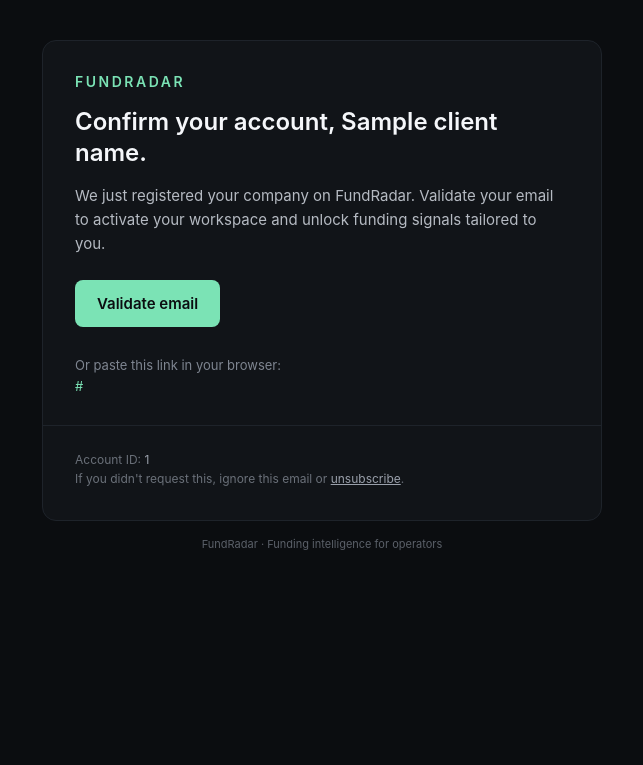
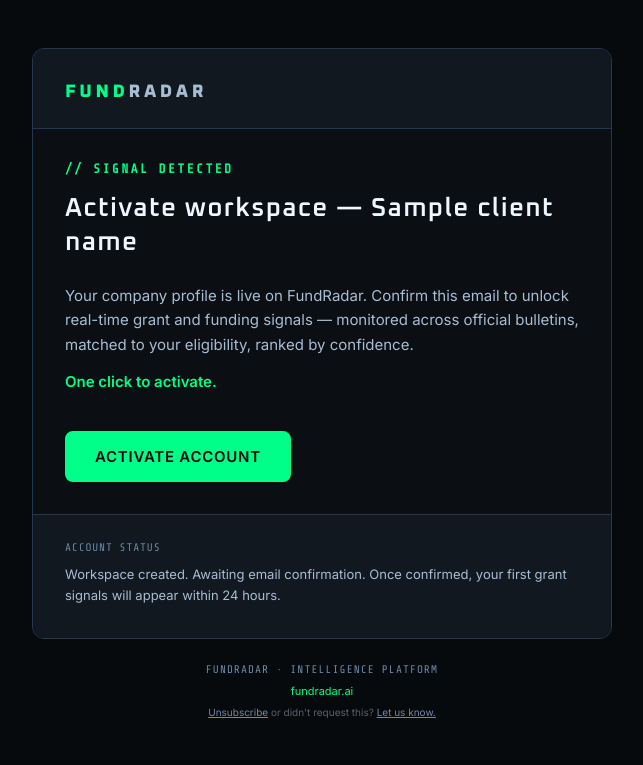
Before and after one commit to kikebodi/fundradar-validate-email, a Python web app: template templates/validate_email_template.html in a window 1280 px wide. Shown: the top 765 px of the page, without its empty margins (318-961 px from the left). Run offline with Jinja, Linux system fonts and the light colour scheme; the template is opened without the code that fills it: most values are stand-ins (such as "Sample title", 1, 10 or a date in 2020).

Commit message:
Update email template

```diff
--- a/templates/validate_email_template.html
+++ b/templates/validate_email_template.html
@@ -4,61 +4,89 @@
   <meta charset="utf-8" />
   <meta name="viewport" content="width=device-width, initial-scale=1.0" />
   <meta name="color-scheme" content="light dark" />
-    <title>Confirm your FundRadar account</title>
+  <title>Activate your FundRadar workspace</title>
+  <style>
+    @import url('https://fonts.googleapis.com/css2?family=Oxanium:wght@300;400;600;700;800&family=Share+Tech+Mono&family=Inter:wght@400;500;600&display=swap');
+  </style>
 </head>
-  <body style="margin:0;padding:0;background:#0B0D10;font-family:-apple-system,BlinkMacSystemFont,'Segoe UI',Helvetica,Arial,sans-serif;color:#E6E8EB;">
-    <table role="presentation" width="100%" cellpadding="0" cellspacing="0" border="0" style="background:#0B0D10;">
+<body style="margin:0;padding:0;background:#070A0D;font-family:Inter,-apple-system,BlinkMacSystemFont,'Segoe UI',Helvetica,Arial,sans-serif;color:#A8BDD4;">
+  <table role="presentation" width="100%" cellpadding="0" cellspacing="0" border="0" style="background:#070A0D;">
     <tr>
-        <td align="center" style="padding:40px 16px;">
-          <table role="presentation" width="100%" cellpadding="0" cellspacing="0" border="0" style="max-width:560px;background:#111418;border:1px solid #1E232A;border-radius:14px;">
+      <td align="center" style="padding:48px 20px;">
+
+        <!-- MAIN CARD -->
+        <table role="presentation" width="100%" cellpadding="0" cellspacing="0" border="0" style="max-width:580px;background:#0B0F13;border:1px solid #243650;border-radius:12px;overflow:hidden;">
+
+          <!-- HEADER STRIP WITH LOGO -->
           <tr>
-              <td style="padding:32px 32px 8px 32px;">
-                <div style="font-size:14px;letter-spacing:0.18em;text-transform:uppercase;color:#7BE3B5;font-weight:600;">FundRadar</div>
+            <td style="padding:32px 32px 24px 32px;border-bottom:1px solid #243650;background:#111820;">
+              <div style="font-family:Oxanium,sans-serif;font-size:18px;font-weight:800;letter-spacing:0.2em;text-transform:uppercase;color:#00FF88;margin:0;">
+                FUND<span style="color:#A8BDD4;">RADAR</span>
+              </div>
             </td>
           </tr>
+
+          <!-- PRIMARY CONTENT -->
           <tr>
-              <td style="padding:8px 32px 0 32px;">
-                <h1 style="margin:0;font-size:24px;line-height:1.3;color:#F5F7FA;font-weight:600;">
-                  {% if client_name %}Confirm your account, {{ client_name }}.{% else %}Confirm your account.{% endif %}
+            <td style="padding:32px 32px 0 32px;">
+              <div style="font-size:13px;letter-spacing:0.18em;text-transform:uppercase;color:#00FF88;font-weight:600;font-family:'Share Tech Mono',monospace;margin:0 0 16px 0;">
+                // SIGNAL DETECTED
+              </div>
+              <h1 style="margin:0 0 16px 0;font-size:26px;line-height:1.3;color:#F0F6FF;font-weight:600;font-family:Oxanium,sans-serif;letter-spacing:0.05em;">
+                {% if client_name %}Activate workspace — {{ client_name }}{% else %}Activate your workspace{% endif %}
               </h1>
             </td>
           </tr>
+
+          <!-- BODY TEXT -->
           <tr>
-              <td style="padding:16px 32px 24px 32px;">
-                <p style="margin:0;font-size:15px;line-height:1.6;color:#B5BAC2;">
-                  We just registered your company on FundRadar. Validate your email to activate your workspace and unlock funding signals tailored to you.
+            <td style="padding:8px 32px 28px 32px;">
+              <p style="margin:0 0 12px 0;font-size:15px;line-height:1.65;color:#A8BDD4;">
+                Your company profile is live on FundRadar. Confirm this email to unlock real-time grant and funding signals — monitored across official bulletins, matched to your eligibility, ranked by confidence.
+              </p>
+              <p style="margin:0;font-size:15px;line-height:1.65;color:#A8BDD4;">
+                <span style="color:#00FF88;font-weight:600;">One click to activate.</span>
               </p>
             </td>
           </tr>
+
+          <!-- CTA BUTTON -->
           <tr>
-              <td align="left" style="padding:0 32px 28px 32px;">
+            <td align="left" style="padding:8px 32px 32px 32px;">
               <a href="{{ validate_url }}"
-                   style="display:inline-block;background:#7BE3B5;color:#0B0D10;text-decoration:none;font-weight:600;font-size:15px;padding:14px 22px;border-radius:8px;">
-                  Validate email
+                 style="display:inline-block;background:#00FF88;color:#070A0D;text-decoration:none;font-weight:700;font-size:15px;padding:14px 28px;border-radius:8px;letter-spacing:0.05em;font-family:Inter,sans-serif;border:2px solid #00FF88;transition:all 0.2s;">
+                ACTIVATE ACCOUNT
               </a>
             </td>
           </tr>
+
+          <!-- FOOTER WITH SIGNAL INFO -->
           <tr>
-              <td style="padding:0 32px 28px 32px;">
-                <p style="margin:0;font-size:13px;line-height:1.6;color:#7E8590;">
-                  Or paste this link in your browser:<br />
-                  <a href="{{ validate_url }}" style="color:#7BE3B5;text-decoration:none;word-break:break-all;">{{ validate_url }}</a>
+            <td style="padding:24px 32px 32px 32px;background:#111820;border-top:1px solid #243650;">
+              <p style="margin:0 0 8px 0;font-size:11px;line-height:1.6;color:#6A8AA8;font-family:'Share Tech Mono',monospace;letter-spacing:0.08em;text-transform:uppercase;">
+                Account Status
+              </p>
+              <p style="margin:0;font-size:13px;line-height:1.6;color:#A8BDD4;">
+                Workspace created. Awaiting email confirmation. Once confirmed, your first grant signals will appear within 24 hours.
               </p>
             </td>
           </tr>
-            <tr>
-              <td style="padding:0 32px 32px 32px;border-top:1px solid #1E232A;">
-                <p style="margin:24px 0 0 0;font-size:12px;line-height:1.6;color:#6A7079;">
-                  Account ID: <span style="color:#9AA0AB;">{{ client_id }}</span><br />
-                  If you didn't request this, ignore this email or
-                  <a href="{{ unsubscribe_url }}" style="color:#9AA0AB;text-decoration:underline;">unsubscribe</a>.
+
+        </table>
+
+        <!-- FOOTER SECTION -->
+        <div style="max-width:580px;margin-top:24px;text-align:center;">
+          <p style="margin:0 0 8px 0;font-size:11px;color:#6A8AA8;letter-spacing:0.1em;text-transform:uppercase;font-family:'Share Tech Mono',monospace;">
+            FundRadar · Intelligence Platform
           </p>
-              </td>
-            </tr>
-          </table>
-          <div style="max-width:560px;margin-top:16px;font-size:11px;color:#5B6069;text-align:center;">
-            FundRadar · Funding intelligence for operators
+          <p style="margin:0;font-size:11px;color:#6A8AA8;">
+            <a href="https://fundradar.ai" style="color:#00FF88;text-decoration:none;">fundradar.ai</a>
+          </p>
+          <p style="margin:8px 0 0 0;font-size:10px;color:#5B6069;">
+            {% if unsubscribe_url %}<a href="{{ unsubscribe_url }}" style="color:#6A8AA8;text-decoration:underline;">Unsubscribe</a> or {% endif %}didn't request this? <a href="mailto:support@fundradar.ai?subject=Unexpected%20email" style="color:#6A8AA8;text-decoration:underline;">Let us know.</a>
+          </p>
         </div>
+
       </td>
     </tr>
   </table>
```
Lines whose indentation alone changed are shown as unchanged.
